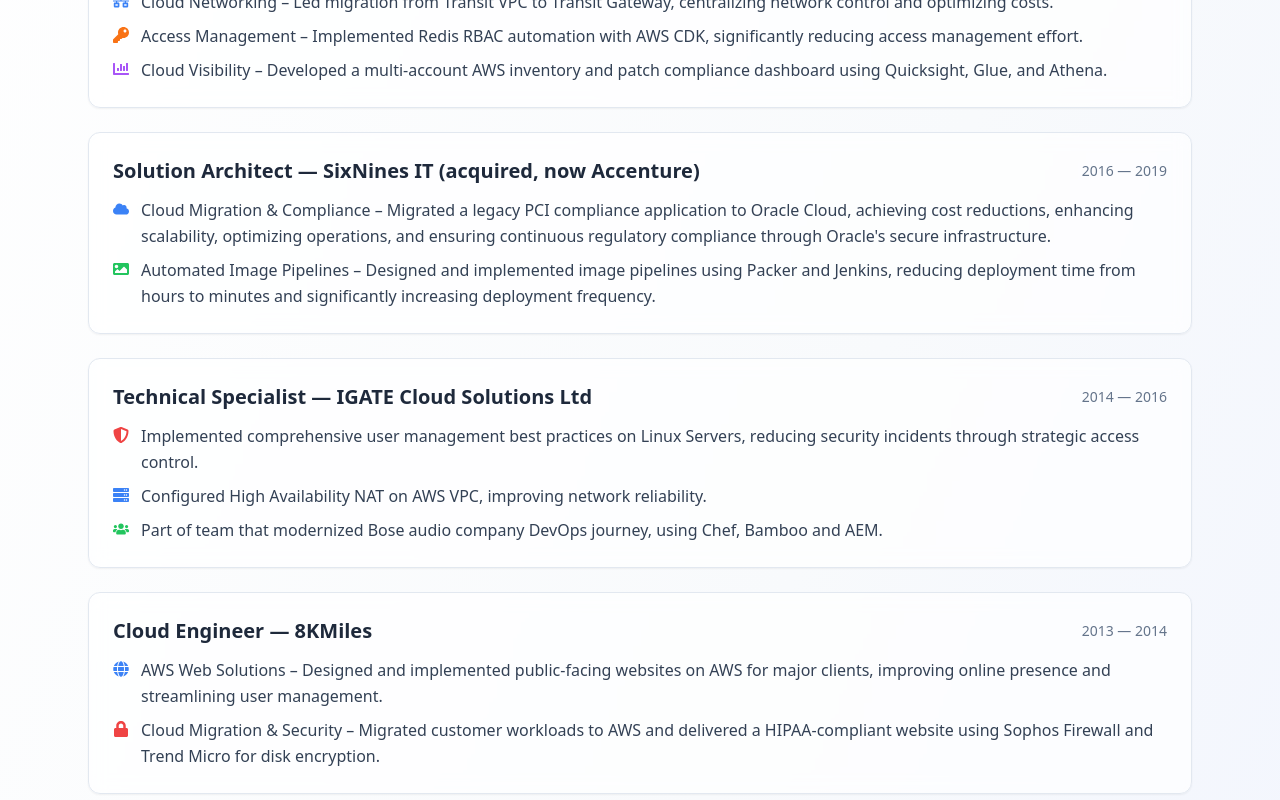
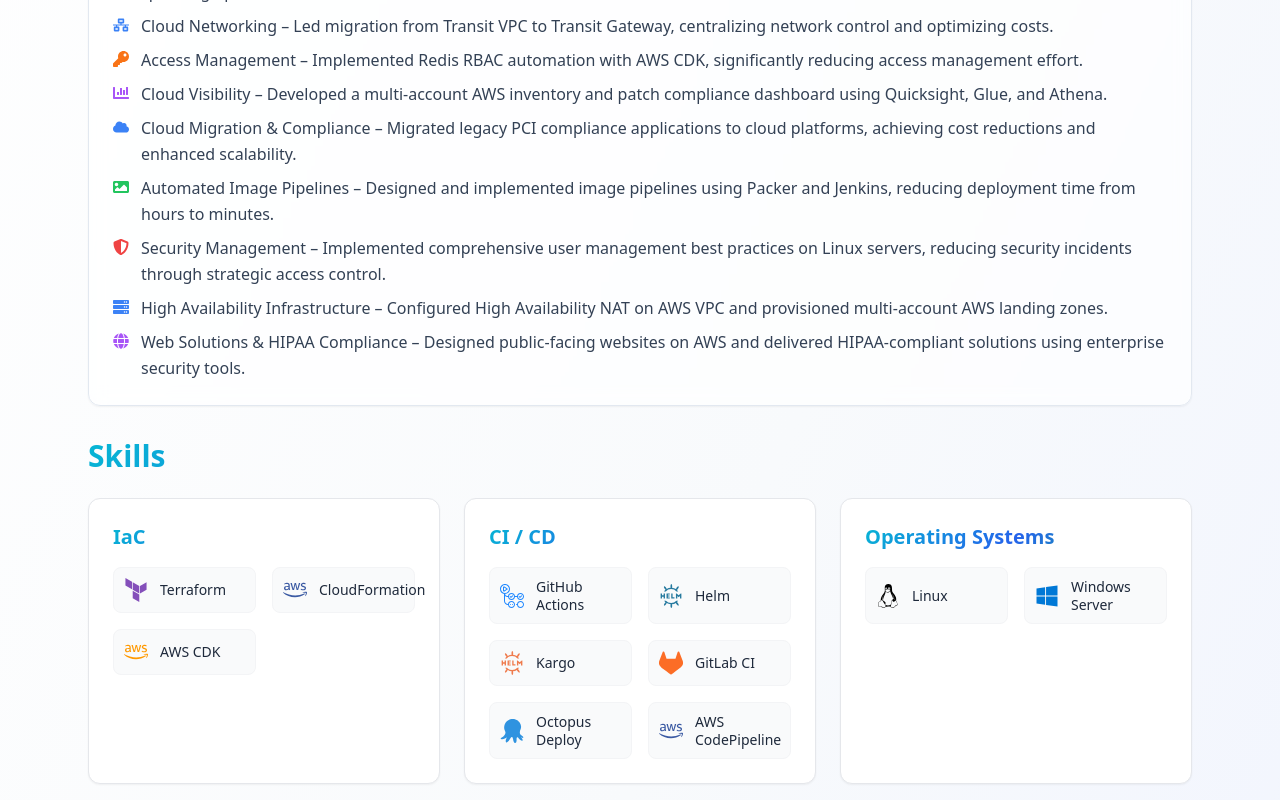
Before and after one commit to nitheeshp-irl/nitheeshp-portpolio, a React (Vite) app in the folder my-portfolio/: page / in a window 1280 px wide. Shown: the part 660-1460 px from the top of the page. Built offline with nearby package versions, Linux system fonts and the light colour scheme.

Commit message:
adding changes

```diff
--- a/my-portfolio/src/components/Portfolio.jsx
+++ b/my-portfolio/src/components/Portfolio.jsx
@@ -87,17 +87,15 @@
           Experience
         </motion.h2>
 
-        {/* Timeline-style list (summarized per your earlier note: Verizon Connect, Ascendum, IGATE, Six Nines) */}
-        <div className="space-y-6">
         <motion.article
           {...fadeInUp}
           className="rounded-xl bg-white/70 backdrop-blur shadow-sm p-6 border border-slate-200"
         >
-            <header className="flex items-center justify-between flex-wrap gap-2">
-              <h3 className="text-xl font-semibold">Senior DevOps Engineer — Verizon Connect</h3>
-              <span className="text-sm text-slate-500">2019 — Present</span>
+          <header className="mb-4">
+            <h3 className="text-xl font-semibold">DevOps & Cloud Engineering Experience</h3>
+            <span className="text-sm text-slate-500">2013 — Present</span>
           </header>
-            <ul className="mt-3 space-y-2 text-slate-700 leading-relaxed">
+          <ul className="space-y-2 text-slate-700 leading-relaxed">
             <li className="flex items-start gap-3">
               <FaCogs className="text-indigo-500 mt-1 flex-shrink-0" />
               <span>CI/CD Optimization – Built and maintained pipelines with GitHub Actions, Kargo, and Helm, reducing deployment times by ~40%.</span>
@@ -118,75 +116,28 @@
               <FaChartBar className="text-purple-500 mt-1 flex-shrink-0" />
               <span>Cloud Visibility – Developed a multi-account AWS inventory and patch compliance dashboard using Quicksight, Glue, and Athena.</span>
             </li>
-            </ul>
-          </motion.article>
-
-          <motion.article
-            {...fadeInUp}
-            className="rounded-xl bg-white/70 backdrop-blur shadow-sm p-6 border border-slate-200"
-          >
-            <header className="flex items-center justify-between flex-wrap gap-2">
-              <h3 className="text-xl font-semibold">Solution Architect — SixNines IT (acquired, now Accenture)</h3>
-              <span className="text-sm text-slate-500">2016 — 2019</span>
-            </header>
-            <ul className="mt-3 space-y-2 text-slate-700 leading-relaxed">
             <li className="flex items-start gap-3">
               <FaCloud className="text-blue-500 mt-1 flex-shrink-0" />
-                <span>Cloud Migration & Compliance – Migrated a legacy PCI compliance application to Oracle Cloud, achieving cost reductions, enhancing scalability, optimizing operations, and ensuring continuous regulatory compliance through Oracle's secure infrastructure.</span>
+              <span>Cloud Migration & Compliance – Migrated legacy PCI compliance applications to cloud platforms, achieving cost reductions and enhanced scalability.</span>
             </li>
             <li className="flex items-start gap-3">
               <FaImage className="text-green-500 mt-1 flex-shrink-0" />
-                <span>Automated Image Pipelines – Designed and implemented image pipelines using Packer and Jenkins, reducing deployment time from hours to minutes and significantly increasing deployment frequency.</span>
+              <span>Automated Image Pipelines – Designed and implemented image pipelines using Packer and Jenkins, reducing deployment time from hours to minutes.</span>
+            </li>
+            <li className="flex items-start gap-3">
+              <FaShieldAlt className="text-red-500 mt-1 flex-shrink-0" />
+              <span>Security Management – Implemented comprehensive user management best practices on Linux servers, reducing security incidents through strategic access control.</span>
+            </li>
+            <li className="flex items-start gap-3">
+              <FaServer className="text-blue-500 mt-1 flex-shrink-0" />
+              <span>High Availability Infrastructure – Configured High Availability NAT on AWS VPC and provisioned multi-account AWS landing zones.</span>
+            </li>
+            <li className="flex items-start gap-3">
+              <FaGlobe className="text-purple-500 mt-1 flex-shrink-0" />
+              <span>Web Solutions & HIPAA Compliance – Designed public-facing websites on AWS and delivered HIPAA-compliant solutions using enterprise security tools.</span>
             </li>
           </ul>
         </motion.article>
-
-
-
-          <motion.article
-            {...fadeInUp}
-            className="rounded-xl bg-white/70 backdrop-blur shadow-sm p-6 border border-slate-200"
-          >
-            <header className="flex items-center justify-between flex-wrap gap-2">
-              <h3 className="text-xl font-semibold">Technical Specialist — IGATE Cloud Solutions Ltd</h3>
-              <span className="text-sm text-slate-500">2014 — 2016</span>
-            </header>
-            <ul className="mt-3 space-y-2 text-slate-700 leading-relaxed">
-              <li className="flex items-start gap-3">
-                <FaShieldAlt className="text-red-500 mt-1 flex-shrink-0" />
-                <span>Implemented comprehensive user management best practices on Linux Servers, reducing security incidents through strategic access control.</span>
-              </li>
-              <li className="flex items-start gap-3">
-                <FaServer className="text-blue-500 mt-1 flex-shrink-0" />
-                <span>Configured High Availability NAT on AWS VPC, improving network reliability.</span>
-              </li>
-              <li className="flex items-start gap-3">
-                <FaUsers className="text-green-500 mt-1 flex-shrink-0" />
-                <span>Part of team that modernized Bose audio company DevOps journey, using Chef, Bamboo and AEM.</span>
-              </li>
-            </ul>
-          </motion.article>
-
-          <motion.article
-            {...fadeInUp}
-            className="rounded-xl bg-white/70 backdrop-blur shadow-sm p-6 border border-slate-200"
-          >
-            <header className="flex items-center justify-between flex-wrap gap-2">
-              <h3 className="text-xl font-semibold">Cloud Engineer — 8KMiles</h3>
-              <span className="text-sm text-slate-500">2013 — 2014</span>
-            </header>
-            <ul className="mt-3 space-y-2 text-slate-700 leading-relaxed">
-              <li className="flex items-start gap-3">
-                <FaGlobe className="text-blue-500 mt-1 flex-shrink-0" />
-                <span>AWS Web Solutions – Designed and implemented public-facing websites on AWS for major clients, improving online presence and streamlining user management.</span>
-              </li>
-              <li className="flex items-start gap-3">
-                <FaLock className="text-red-500 mt-1 flex-shrink-0" />
-                <span>Cloud Migration & Security – Migrated customer workloads to AWS and delivered a HIPAA-compliant website using Sophos Firewall and Trend Micro for disk encryption.</span>
-              </li>
-            </ul>
-          </motion.article>
-        </div>
       </section>
 
       {/* Skills SECOND (keeps your existing animated component) */}
```
Lines whose indentation alone changed are shown as unchanged.
